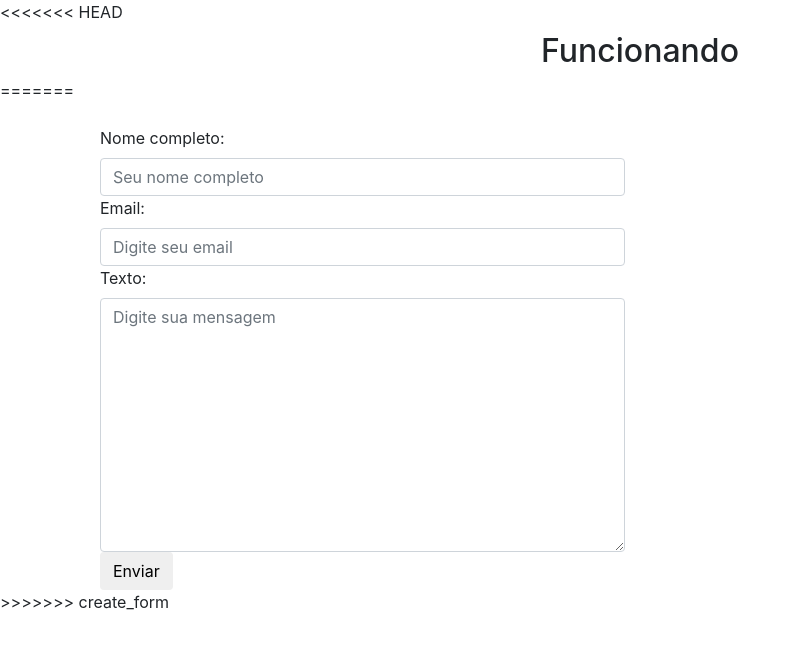
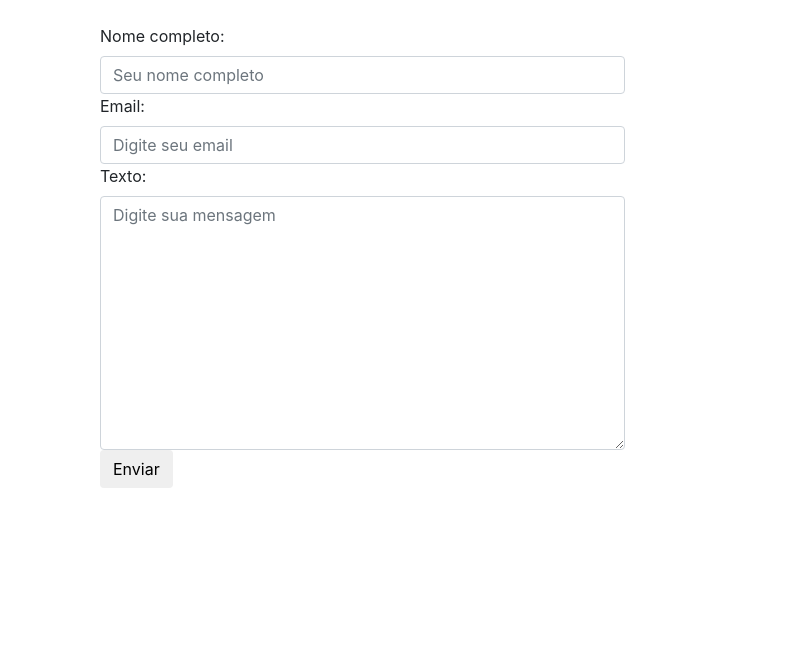
Before and after one commit to Aleleonel/django_ecommerce, a Django app: template template/contact/contact_page.html in a window 1280 px wide. Shown: the top 649 px of the page, without its empty margins (0-800 px from the left). Run offline with Django 3.2, Linux system fonts and the light colour scheme; the template is opened without the code that fills it: values that come from a table or form of the project are taken from there, others are empty; parts of the project's set-up code (start-up, migrations or seed data) failed here and were passed over; some libraries are stand-ins or nearby versions.

Commit message:
Aletrações e merge no master

```diff
--- a/e_commerce/views.py
+++ b/e_commerce/views.py
@@ -1,9 +1,6 @@
 from django.http import HttpResponse
 from django.shortcuts import render
-<<<<<<< HEAD
-=======
 from .forms import ContactForm
->>>>>>> create_form
 
 
 def home_page(request):
@@ -21,12 +18,10 @@ def about_page(request):
     return render(request, "about/about_page.html", context)
 
 def contact_page(request):
-<<<<<<< HEAD
     context = {
         "title": "Página de Contato",
         "content": "Esta é a página de contato"
     }
-=======
     contact_form = ContactForm(request.POST or None)
     context = {
         "title": "Contato",
@@ -39,5 +34,4 @@ def contact_page(request):
     # Apenas uma verificação no terminal
     ###if request.method == 'POST':
         #print(request.POST)
->>>>>>> create_form
     return render(request, "contact/contact_page.html", context)
--- a/template/contact/contact_page.html
+++ b/template/contact/contact_page.html
@@ -1,30 +1,5 @@
 <!doctype html>
 <html lang="en">
-<<<<<<< HEAD
-  <head>
-    <!-- Required meta tags -->
-    <meta charset="utf-8">
-    <meta name="viewport" content="width=device-width, initial-scale=1, shrink-to-fit=no">
-
-    <!-- Bootstrap CSS -->
-    <link rel="stylesheet" href="https://stackpath.bootstrapcdn.com/bootstrap/4.1.3/css/bootstrap.min.css" integrity="sha384-MCw98/SFnGE8fJT3GXwEOngsV7Zt27NXFoaoApmYm81iuXoPkFOJwJ8ERdknLPMO" crossorigin="anonymous">
-
-    <title>Boneco pagina ecommerce --v0001</title>
-  </head>
-  <body>
-    <div class="text-center">
-      <h1>{{ title }}</h1>
-      <h2>{{ content }}</h2>
-      <h2>Funcionando</h2>
-    </div>
-
-    <!-- Optional JavaScript -->
-    <!-- jQuery first, then Popper.js, then Bootstrap JS -->
-    <script src="https://code.jquery.com/jquery-3.3.1.slim.min.js" integrity="sha384-q8i/X+965DzO0rT7abK41JStQIAqVgRVzpbzo5smXKp4YfRvH+8abtTE1Pi6jizo" crossorigin="anonymous"></script>
-    <script src="https://cdnjs.cloudflare.com/ajax/libs/popper.js/1.14.3/umd/popper.min.js" integrity="sha384-ZMP7rVo3mIykV+2+9J3UJ46jBk0WLaUAdn689aCwoqbBJiSnjAK/l8WvCWPIPm49" crossorigin="anonymous"></script>
-    <script src="https://stackpath.bootstrapcdn.com/bootstrap/4.1.3/js/bootstrap.min.js" integrity="sha384-ChfqqxuZUCnJSK3+MXmPNIyE6ZbWh2IMqE241rYiqJxyMiZ6OW/JmZQ5stwEULTy" crossorigin="anonymous"></script>
-  </body>
-=======
     <head>
         <!-- Required meta tags -->
         <meta charset="utf-8">
@@ -59,5 +34,5 @@
         <script src="https://cdnjs.cloudflare.com/ajax/libs/popper.js/1.14.3/umd/popper.min.js" integrity="sha384-ZMP7rVo3mIykV+2+9J3UJ46jBk0WLaUAdn689aCwoqbBJiSnjAK/l8WvCWPIPm49" crossorigin="anonymous"></script>
         <script src="https://stackpath.bootstrapcdn.com/bootstrap/4.1.3/js/bootstrap.min.js" integrity="sha384-ChfqqxuZUCnJSK3+MXmPNIyE6ZbWh2IMqE241rYiqJxyMiZ6OW/JmZQ5stwEULTy" crossorigin="anonymous"></script>
     </body>
->>>>>>> create_form
+
 </html>
```
